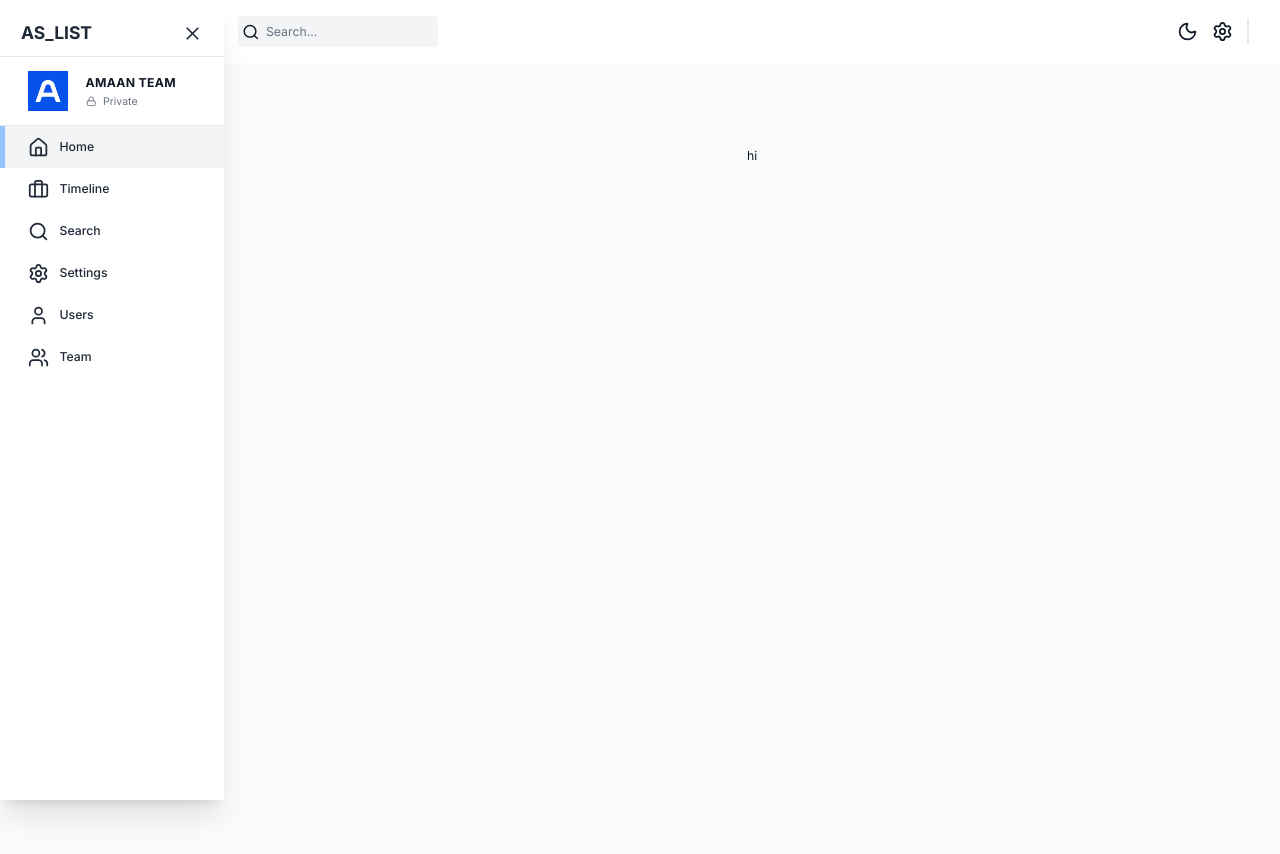
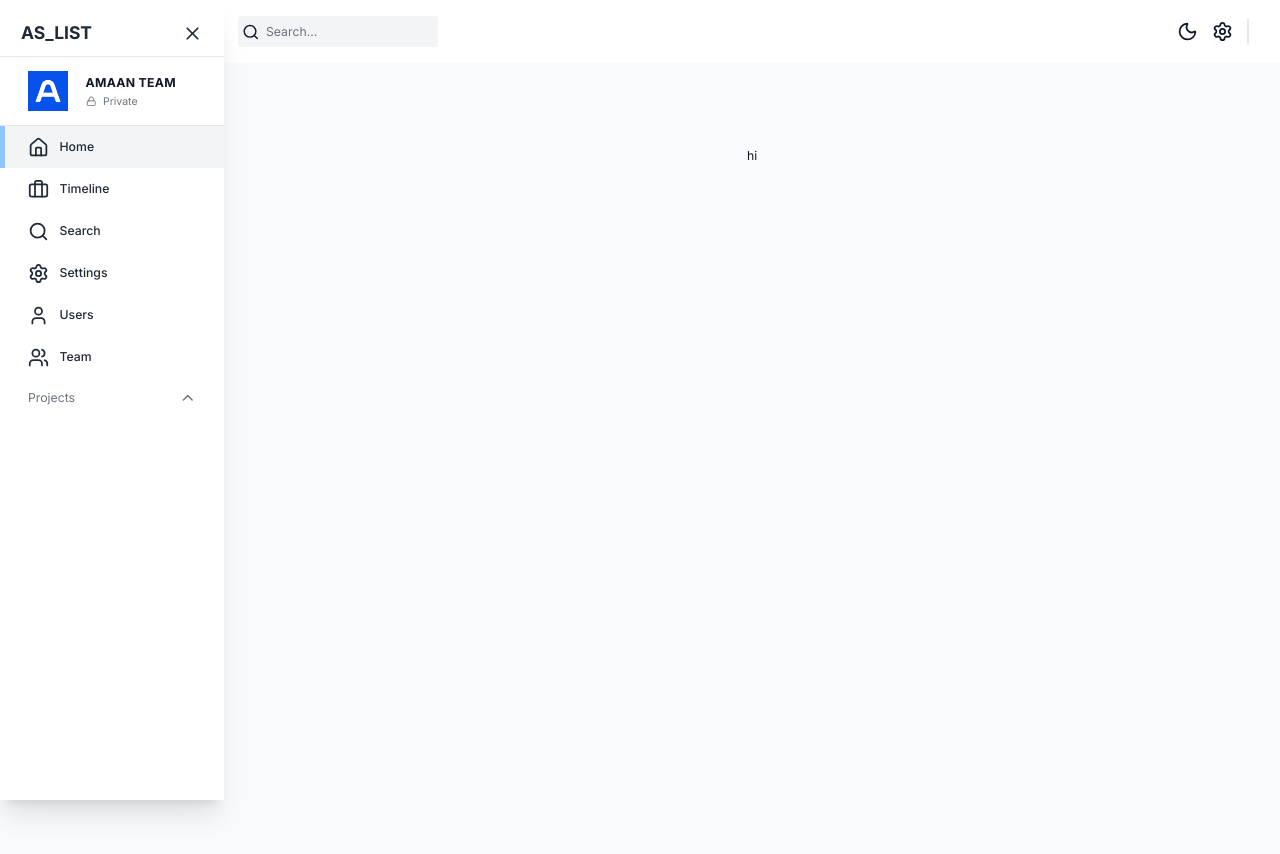
Before and after one commit to ishaikhamaan07/project-management-system, a Next.js app in the folder client/: page / in a window 1280 px wide. Shown: the top 854 px of the page. Built offline with nearby package versions, Linux system fonts and the light colour scheme; no server answers.

Commit message:
Add expandable Projects section to sidebar

```diff
--- a/client/src/app/(components)/Sidebar/index.tsx
+++ b/client/src/app/(components)/Sidebar/index.tsx
@@ -2,14 +2,14 @@
 
 import { useAppDispatch, useAppSelector } from "@/app/redux";
 import { setIsSidebarCollapsed } from "@/state";
-import { Briefcase, Home, LockIcon, LucideIcon, Search, Settings, User, Users, X } from "lucide-react";
+import { Briefcase, ChevronDown, ChevronUp, Home, LockIcon, LucideIcon, Search, Settings, User, Users, X } from "lucide-react";
 import Image from "next/image";
 import Link from "next/link";
 import { usePathname } from "next/navigation";
 import React, { useState } from 'react'
 
 const SidebarT = () => {
-    const [showProjects, setProjects] = useState(true)
+    const [showProjects, setShowProjects] = useState(true)
     const [showPriorities, setPriorities] = useState(true)
 
     const dispatch = useAppDispatch();
@@ -63,6 +63,16 @@
                 <SidebarLink icon={User} label="Users" href="/users" />
                 <SidebarLink icon={Users} label="Team" href="/teams" />
             </nav>
+
+            <button onClick={() => setShowProjects((prev) => !prev)}
+                className="flex w-full items-center justify-between px-8 py-3 text-gray-500">
+                    <span className="">Projects</span>
+                    {showProjects ? (
+                        <ChevronUp className="h-5 w-5" />
+                    ) : (
+                        <ChevronDown className="h-5 w-5" />
+                    )}
+                </button>
         </div>
     </div>
     )
```
